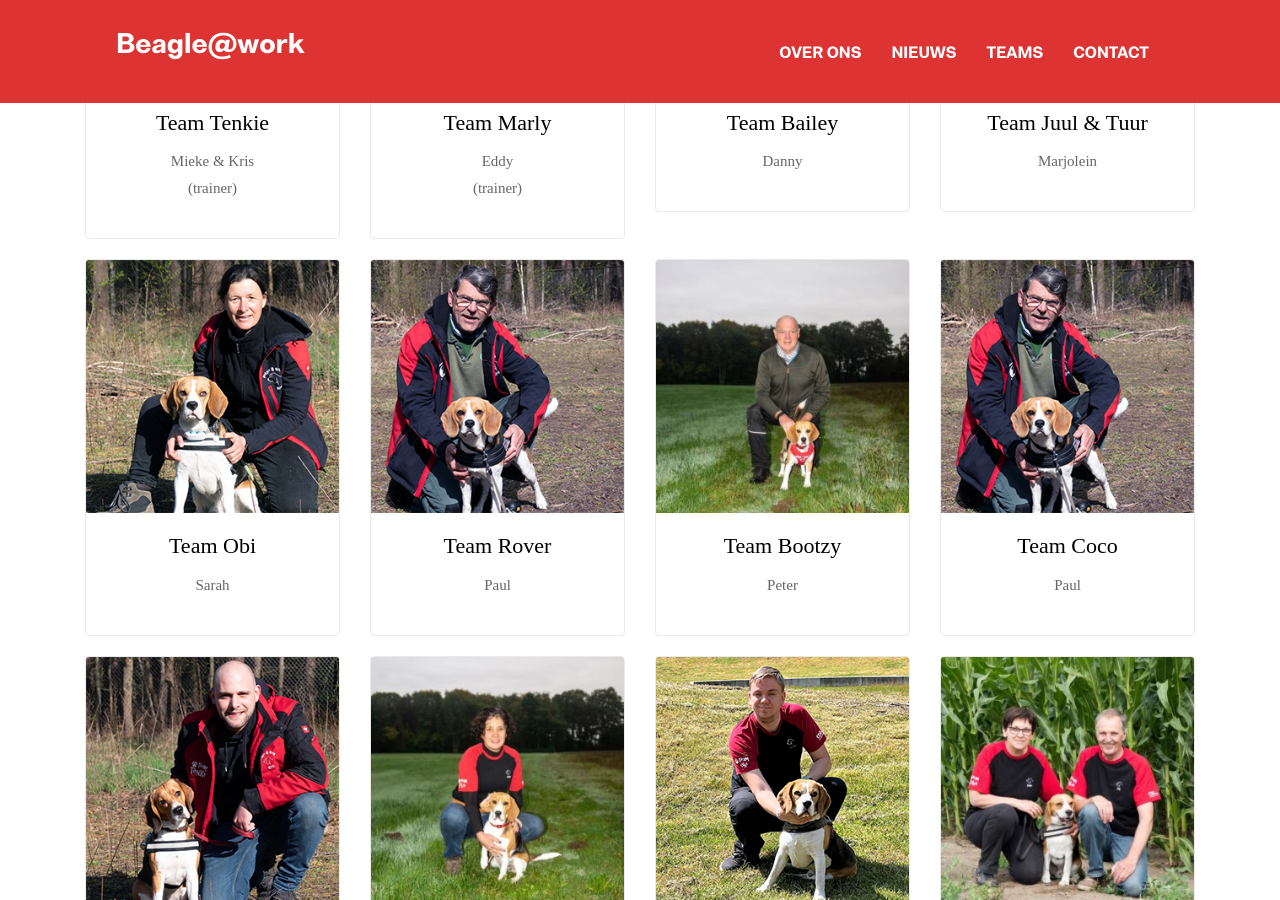
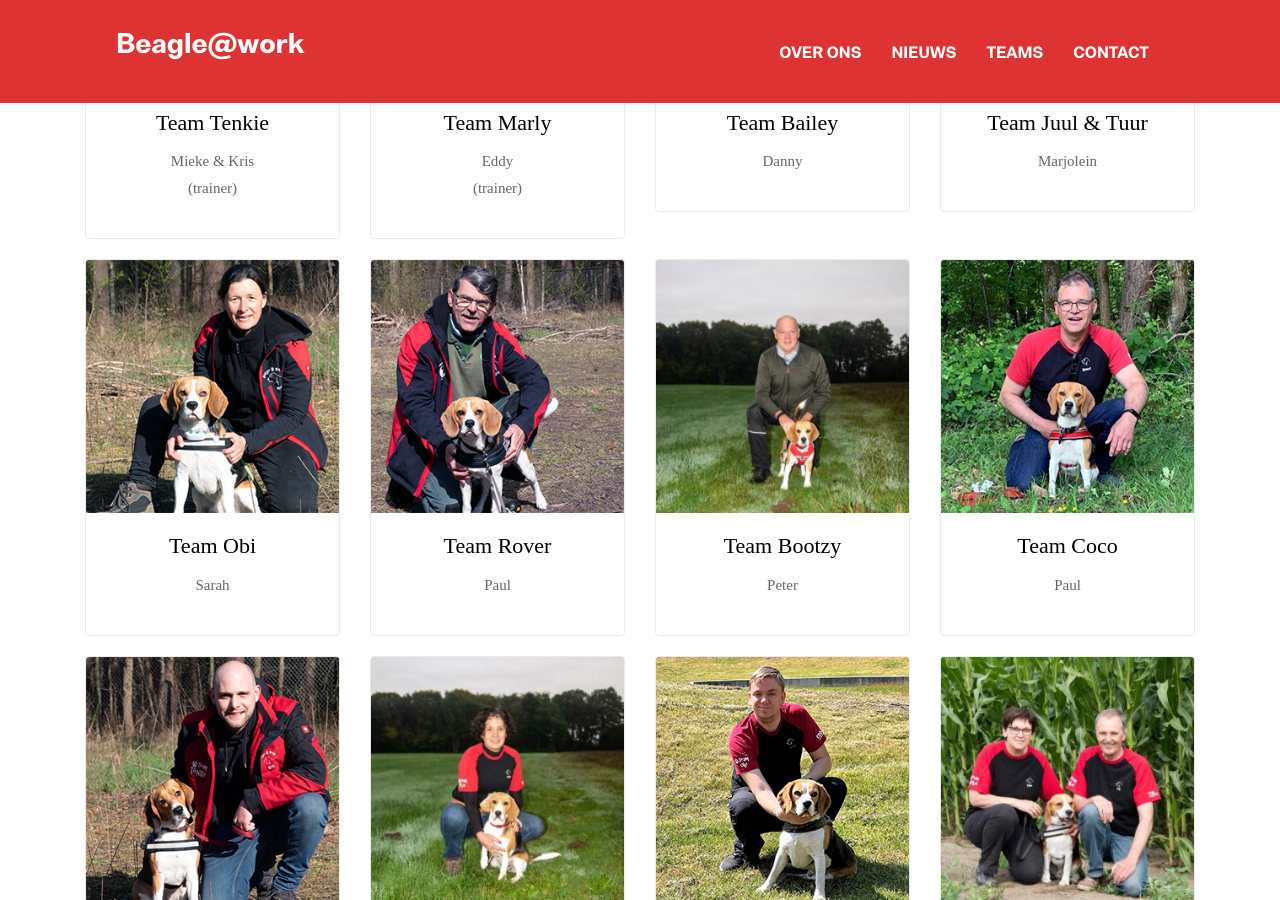
Before and after one commit to Klingeleers/beagleatwork-website, a Jekyll site: the page built from _pages/teams.md, in a window 1280 px wide and 900 px high, scrolled down 574 px. Built offline with Jekyll 4.4.1, drawn with Linux system fonts in a browser that asks for light colours.

Commit message:
fix: update team foto

```diff
--- a/_data/settings.yml
+++ b/_data/settings.yml
@@ -133,7 +133,7 @@ team:
     designation : "Peter"
 
   - title : "Team Coco"
-    image : "assets/images/team/rover.png"
+    image : "assets/images/team/coco.png"
     designation : "Paul"
 
   - title : "Team Bailey"
```
